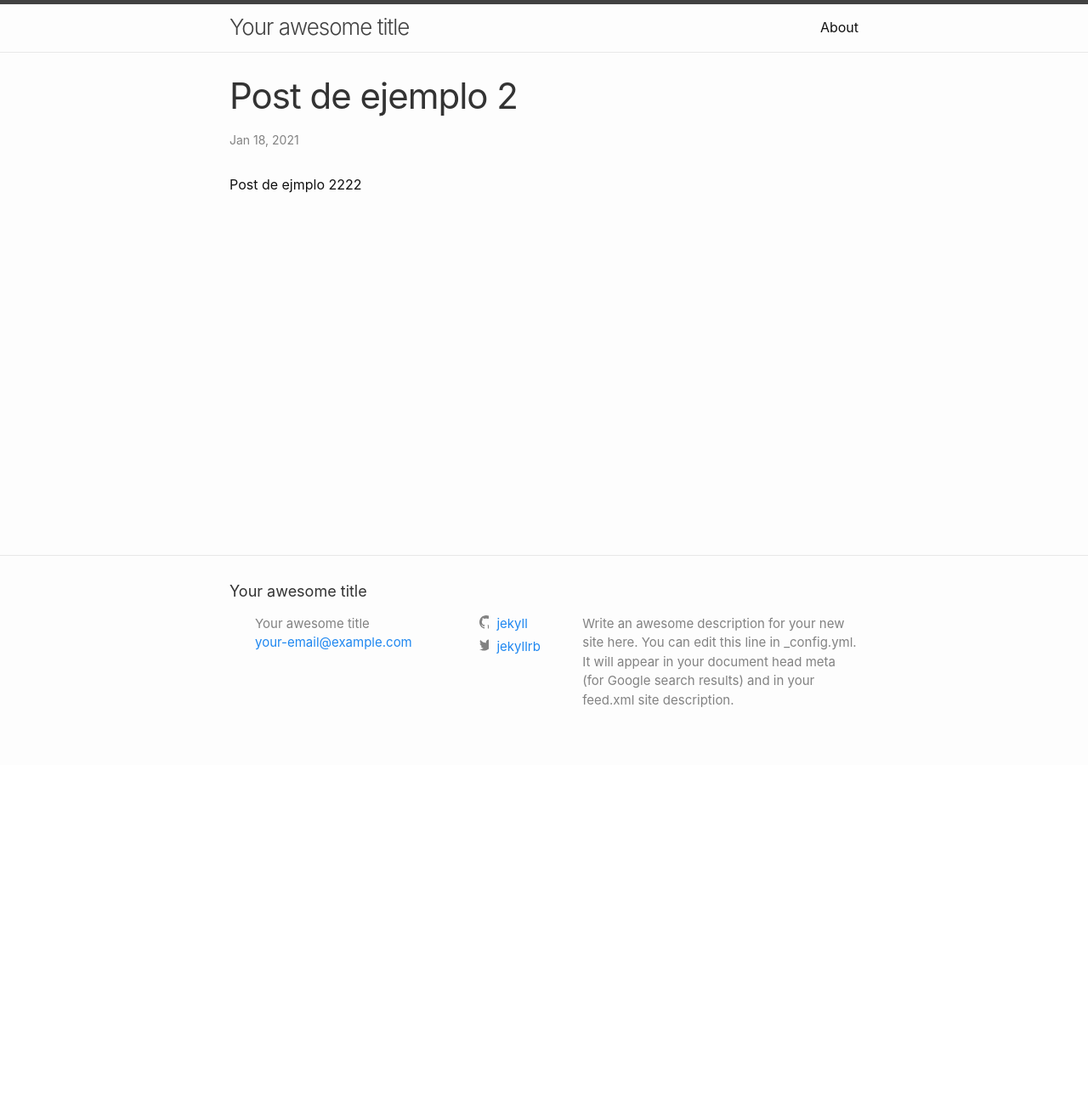
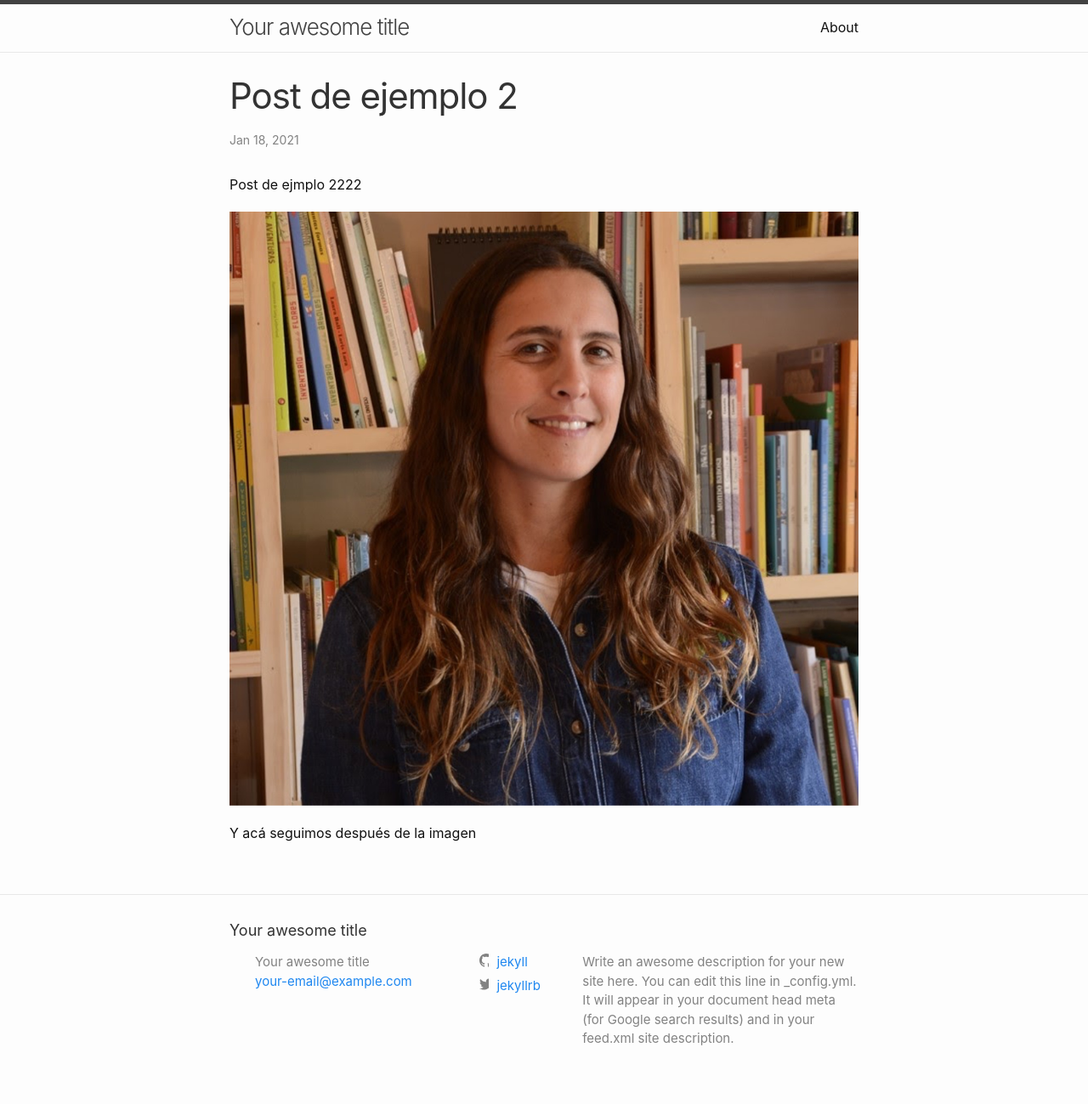
Before and after one commit to daquiroz/transformapv, a Jekyll site: the page built from _posts/2021-01-18-post-de-ejemplo-2.md, in a window 1280 px wide. Shown: the whole page at 85% size. Built offline with Jekyll 4.4.1, drawn with Linux system fonts in a browser that asks for light colours; nearby versions of some CDN libraries; a script that is not in the unit is left out; before the commit the page ends 900 px from its top, so only the background shows below that.

Commit message:
Update Blog “2021-01-18-post-de-ejemplo-2”

```diff
--- a/_posts/2021-01-18-post-de-ejemplo-2.md
+++ b/_posts/2021-01-18-post-de-ejemplo-2.md
@@ -4,3 +4,9 @@ title: Post de ejemplo 2
 date: 2021-01-18T01:04:38.472Z
 ---
 Post de ejmplo 2222
+
+![](/assets/uploads/rocio.jpg)
+
+
+
+Y acá seguimos después de la imagen
```
Also changed, not shown: assets/uploads/rocio.jpg (added).
